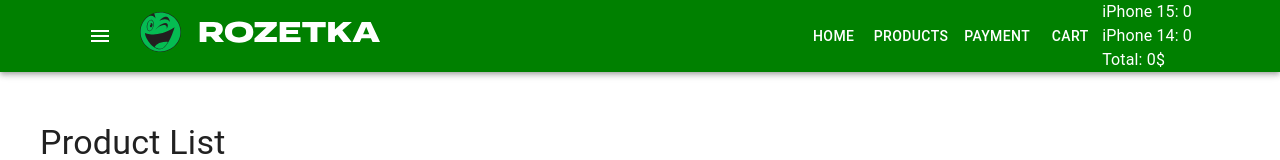
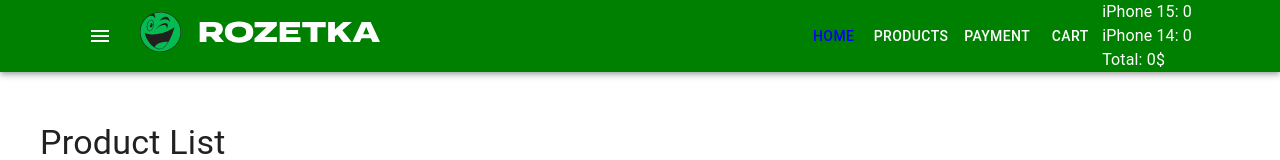
Before and after one commit to VarvaraProkhvatylo/react-shop-project-16-03, a React (Create React App) app: page / in a window 1280 px wide. Shown: the top 160 px of the page. Built offline with nearby package versions, Linux system fonts and the light colour scheme.

Commit message:
added menu routes and styles

```diff
--- a/src/components/Menu/Menu.tsx
+++ b/src/components/Menu/Menu.tsx
@@ -1,13 +1,14 @@
-import Button from '@mui/material/Button'
+import MenuItem from './MenuItem'
 
 type Props = {}
+
 const Menu = (props: Props) => {
     return (
         <>
-            <Button color="inherit"> Home </Button>
-            <Button color="inherit"> Products </Button>
-            <Button color="inherit"> Payment </Button>
-            <Button color="inherit"> Cart </Button>
+            <MenuItem to="/"> Home </MenuItem>
+            <MenuItem to="/products"> Products </MenuItem>
+            <MenuItem to="/payment"> Payment </MenuItem>
+            <MenuItem to="/cart"> Cart </MenuItem>
         </>
     )
 }
--- /dev/null
+++ b/src/components/Menu/MenuItem.css
@@ -0,0 +1,7 @@
+.nav-menu {
+    color: white;
+}
+
+.nav-menu-active {
+    color: blue;
+}
--- /dev/null
+++ b/src/components/Menu/MenuItem.tsx
@@ -0,0 +1,23 @@
+import { NavLink } from 'react-router-dom'
+import './MenuItem.css'
+import { Button } from '@mui/material'
+
+type Props = {
+    children: React.ReactNode
+    to: string
+}
+
+const MenuItem = ({ to, children }: Props) => {
+    return (
+        <NavLink
+            to={to}
+            className={({ isActive }) =>
+                isActive ? 'nav-menu-active' : 'nav-menu'
+            }
+        >
+            <Button color="inherit">{children}</Button>
+        </NavLink>
+    )
+}
+
+export default MenuItem
--- a/src/layout/App.tsx
+++ b/src/layout/App.tsx
@@ -6,6 +6,7 @@ import { StyledEngineProvider } from '@mui/material/styles'
 import { useState } from 'react'
 import { Route, Routes } from 'react-router'
 import Home from 'pages/Home/Home'
+import CartPage from 'pages/Cart/CartPage'
 
 type ProductsInCartType = {
     [id: number]: number
@@ -33,6 +34,7 @@ const App = () => {
                     path="/"
                     element={<Home addProductsToCart={addProductsToCart} />}
                 />
+                <Route path="cart" element={<CartPage />} />
             </Routes>
             <Footer />
         </StyledEngineProvider>
```
